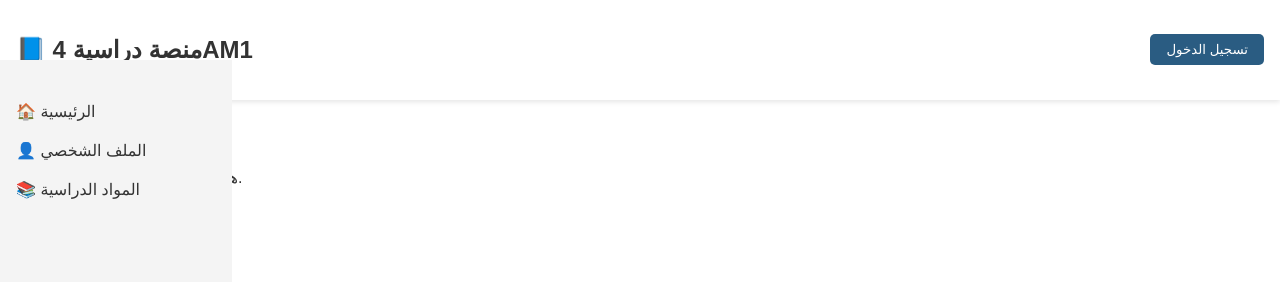
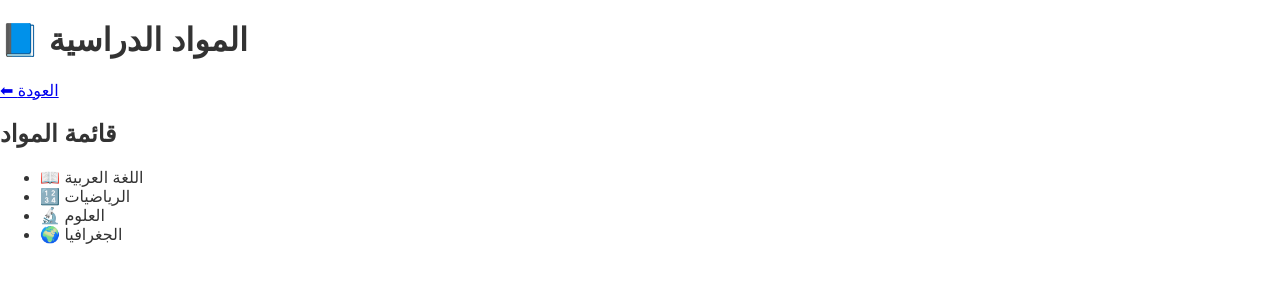
Before and after one commit to GhezalAnis/Classe4AM1, a plain HTML site: page subjects.html in a window 1280 px wide. Drawn offline with Linux system fonts and the light colour scheme.

Commit message:
Update subjects.html

```diff
--- a/subjects.html
+++ b/subjects.html
@@ -7,24 +7,21 @@
     <link rel="stylesheet" href="style.css">
 </head>
 <body>
-    <nav class="navbar">
-        <h1 class="logo">📘 منصة دراسية <b>4AM1</b></h1>
-        <button class="login-btn" onclick="openLoginModal()">تسجيل الدخول</button>
-    </nav>
 
-    <aside class="sidebar">
+    <header>
+        <h1>📘 المواد الدراسية</h1>
+        <a href="index.html" class="back-btn">⬅ العودة</a>
+    </header>
+
+    <main>
+        <h2>قائمة المواد</h2>
         <ul>
-            <li><a href="index.html">🏠 الرئيسية</a></li>
-            <li><a href="profile.html">👤 الملف الشخصي</a></li>
-            <li><a href="subjects.html">📚 المواد الدراسية</a></li>
+            <li>📖 اللغة العربية</li>
+            <li>🔢 الرياضيات</li>
+            <li>🔬 العلوم</li>
+            <li>🌍 الجغرافيا</li>
         </ul>
-    </aside>
-
-    <main class="content">
-        <h2>المواد الدراسية</h2>
-        <p>هنا تجد جميع المواد الدراسية المتاحة.</p>
     </main>
 
-    <script src="script.js"></script>
 </body>
 </html>
```
